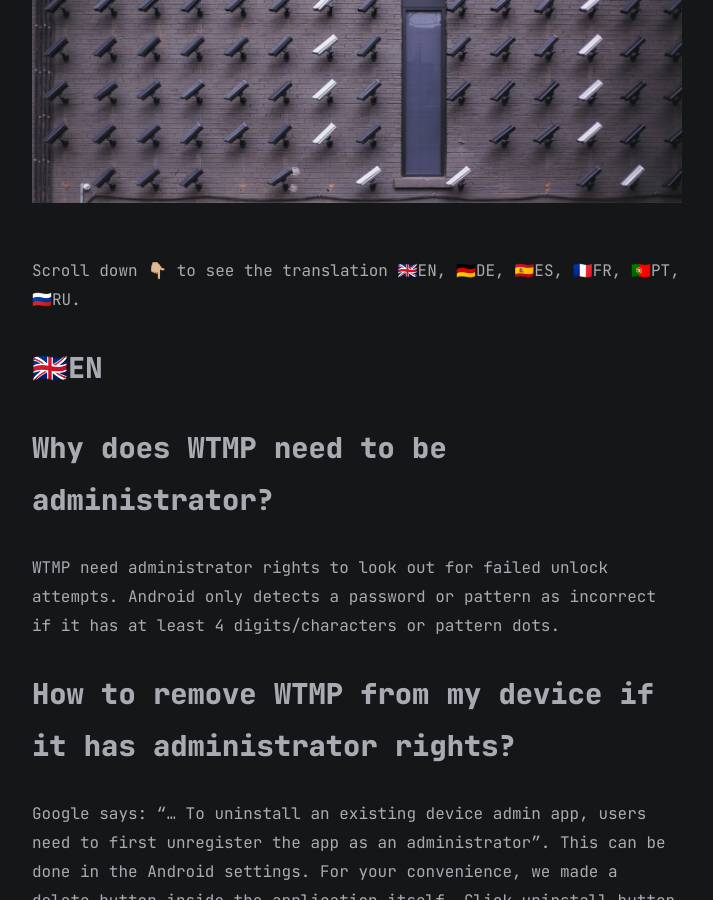
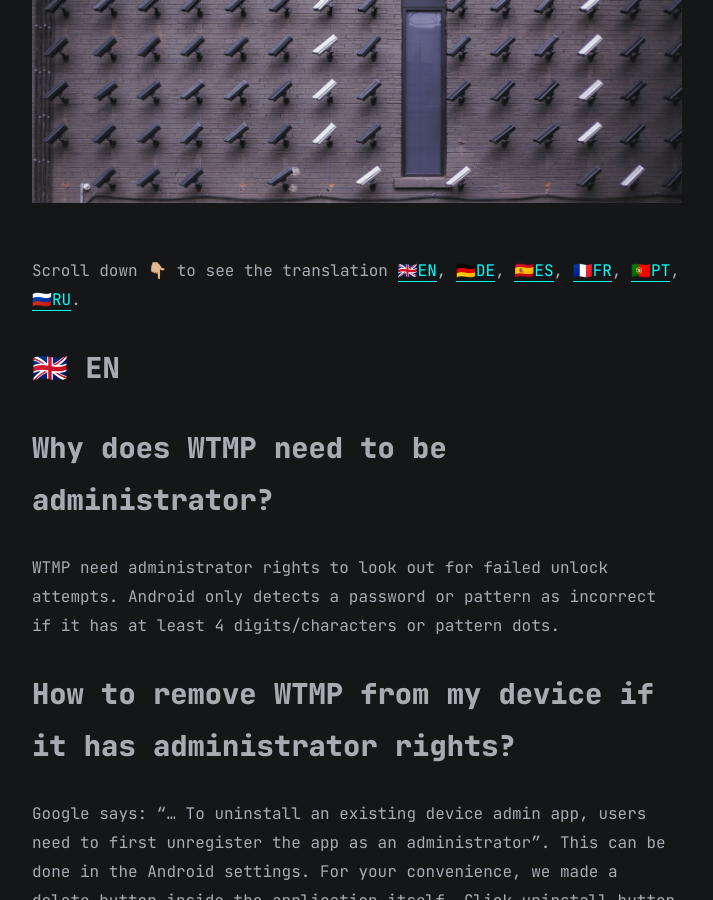
Before and after one commit to mdnghtdv/mdnghtdv.github.io, a Jekyll site: the page built from all_collections/_posts/2022-04-20-wtmp-administrator-rights.md, in a window 1280 px wide and 900 px high, scrolled down 492 px. Shown: the whole window, without its empty margins (283-996 px from the left). Built offline with Jekyll 4.4.1, drawn with Linux system fonts in a browser that asks for light colours; part of the change alters nothing that is shown.

```diff
--- a/all_collections/_posts/2022-04-20-wtmp-administrator-rights.md
+++ b/all_collections/_posts/2022-04-20-wtmp-administrator-rights.md
@@ -9,9 +9,9 @@ All questions about device admin.
 
 ![cameras](https://raw.githubusercontent.com/mdnghtdv/mdnghtdv.github.io/main/assets/images/administrator.png)
 
-Scroll down 👇🏼 to see the translation 🇬🇧EN, 🇩🇪DE, 🇪🇸ES, 🇫🇷FR, 🇵🇹PT, 🇷🇺RU.
+Scroll down 👇🏼 to see the translation [🇬🇧EN](#🇬🇧-en), [🇩🇪DE](#🇩🇪-DE), [🇪🇸ES](#🇪🇸-ES), [🇫🇷FR](#🇫🇷-FR), [🇵🇹PT](#🇵🇹-PT), [🇷🇺RU](#🇷🇺-RU).
 
-## 🇬🇧EN
+## 🇬🇧 EN
 
 ## Why does WTMP need to be administrator?
 
```
